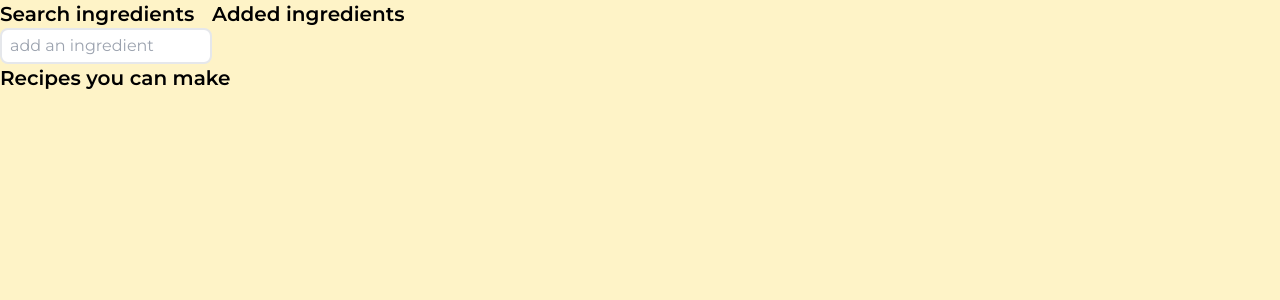
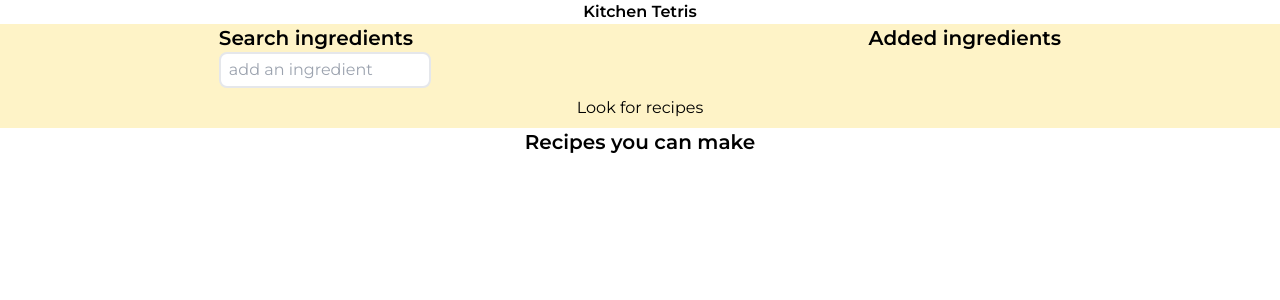
Before and after one commit to Kimono90/kitchen-tetris, a React (Vite) app: page / in a window 1280 px wide. Shown: the top 300 px of the page. Built offline with nearby package versions, Linux system fonts and the light colour scheme.

Commit message:
Started styling

```diff
--- a/src/index.css
+++ b/src/index.css
@@ -3,7 +3,7 @@
 @tailwind utilities;
 
 body {
-  @apply font-montserrat text-black bg-amber-100 /* @apply is a way to add tailwind notation to css files */
+  @apply font-montserrat text-black /* @apply is a way to add tailwind notation to css files */
 }
 
 h2 {
--- a/src/pages/search-page.tsx
+++ b/src/pages/search-page.tsx
@@ -8,12 +8,11 @@ export function SearchPage() {
     return selectedIngredients.map((i) => <div>{i}</div>);
   }
 
-  console.log('IGD', ingredientToAdd);
-  console.log('IGDS', selectedIngredients);
-
   return (
     <div>
-      <div className={'flex'}>
+      <h1 className={'font-semibold text-center'}>Kitchen Tetris</h1>
+      <div className={'bg-amber-100 flex flex-col'}>
+        <div className={'flex justify-around'}>
           <div>
             <h2>Search ingredients</h2>
             <input
@@ -34,7 +33,9 @@ export function SearchPage() {
             {renderSelectedIngredients()}
           </div>
         </div>
-      <div>
+        <button className={'p-2'}>Look for recipes</button>
+      </div>
+      <div className={'flex justify-center'}>
         <h2>Recipes you can make</h2>
       </div>
     </div>
```
Lines whose indentation alone changed are shown as unchanged.
